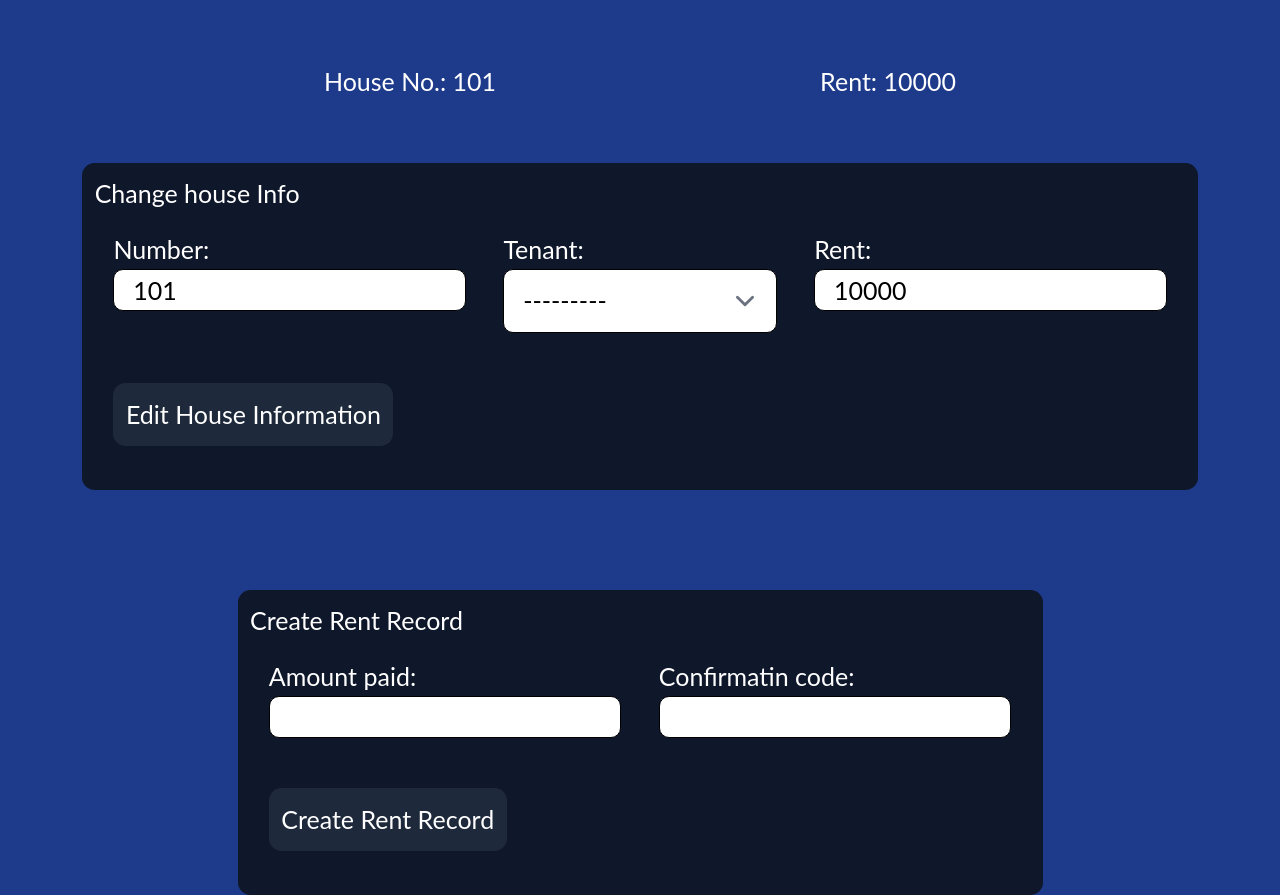
After one commit to webala/rent-app, a Django app: page /dash/house/1 in a window 1280 px wide. The commit adds this page. Run offline with Django 4.2, Linux system fonts and the light colour scheme; data comes from the database, SQL or seed files in the repository; both versions use the stored data as it was after the commit; some libraries are stand-ins or nearby versions.

Commit message:
create rent records form created

```diff
--- a/main/forms.py
+++ b/main/forms.py
@@ -1,5 +1,5 @@
 from django import forms
-from .models import House, Tenant
+from .models import House, RentRecord, Tenant
 
 class CreateHouse(forms.ModelForm):
     class Meta:
@@ -11,3 +11,8 @@
     class Meta:
         model = Tenant
         fields = ['name', 'email', 'phone_number']
+
+class CreateRentRecord(forms.ModelForm):
+    class Meta:
+        model = RentRecord
+        fields = ['amount_paid', 'confirmatin_code']
--- a/main/models.py
+++ b/main/models.py
@@ -7,12 +7,16 @@ class Tenant(models.Model):
     email = models.EmailField()
     phone_number = models.CharField(max_length=20)
 
+
+    def __str__(self) -> str:
+        return str(self.name)
+
 class House(models.Model):
     number = models.IntegerField()
     tenant = models.ForeignKey(Tenant, on_delete=models.CASCADE, null=True, blank=True)
     rent = models.IntegerField()
 
-    def __repr__(self) -> str:
+    def __str__(self) -> str:
         return str(self.number)
 
 class RentRecord(models.Model):
@@ -20,3 +24,4 @@ class RentRecord(models.Model):
     amount_paid = models.IntegerField()
     payment_date = models.DateTimeField(auto_now_add=True)
     balance = models.IntegerField()
+    confirmatin_code = models.CharField(max_length=50)
--- a/main/templates/dash.html
+++ b/main/templates/dash.html
@@ -14,12 +14,14 @@
         </div>
     </nav>
 
-    <div class="grid grid-cols-2 gap-10 houses sm:flex sm:flex-wrap sm:flex-row">
+    <div class="grid grid-cols-2 gap-10 houses sm:flex sm:flex-wrap sm:flex-row w-full">
         {% for house in houses %}
-            <div class="rounded-lg bg-slate-800 w-3/5 flex flex-col items-center justify-center group house cursor-pointer">
+        <a href="/dash/house/{{house.id}}" class="w-5/6 sm:w-1/4">
+            <div class="rounded-lg bg-slate-800 flex flex-col items-center justify-center group house cursor-pointer">
                 <i class="uil uil-home group-hover:animate-bounce"></i>
                 <p>{{house.number}}</p>
             </div>
+        </a>
         {% endfor %}
     </div>
 
--- /dev/null
+++ b/main/templates/house.html
@@ -0,0 +1,55 @@
+{% extends 'base.html' %}
+
+
+{% block content %}
+<div class="house flex flex-col items-center">
+    <div class="detail flex flex-col items-center sm:flex-row sm:justify-evenly w-full my-10">
+        <h1>House No.: {{house.number}}</h1>
+        <p>Rent: {{house.rent}}</p>
+        {% if house.tenant %}
+            <p>{{house.tenant}}</p>
+        {% endif %}
+    </div>
+    <div class="edit bg-slate-900 rounded-lg p-2">
+        <h1>Change house Info</h1>
+        <form action="#" method="POST">
+            {% csrf_token %}
+
+            <div class="xl:flex xl:flex-row">
+                {% for field in edit_house_form %}
+                <div class="field flex flex-col m-3">
+                    {{ field.errors }}
+                    {{ field.label_tag }} {{ field }}
+                    {% if field.help_text %}
+                    <p class="help">{{ field.help_text|safe }}</p>
+                    {% endif %}
+                </div>
+                {% endfor %}
+            </div>
+            <button class="bg-slate-800 my-5 mx-3 p-2 rounded-lg hover:scale-110 transition ease-in duration-200" type="submit">Edit House Information</button>
+        </form>
+    </div>
+    <div class="rent-records mt-16">
+        <div class="create bg-slate-900 rounded-lg p-2">
+            <h1>Create Rent Record</h1>
+            <form action="#" method="POST">
+                {% csrf_token %}
+
+                <div class="xl:flex xl:flex-row">
+                    {% for field in create_rent_record_form %}
+                    <div class="field flex flex-col m-3">
+                        {{ field.errors }}
+                        {{ field.label_tag }} {{ field }}
+                        {% if field.help_text %}
+                        <p class="help">{{ field.help_text|safe }}</p>
+                        {% endif %}
+                    </div>
+                    {% endfor %}
+                </div>
+                <button class="bg-slate-800 my-5 mx-3 p-2 rounded-lg hover:scale-110 transition ease-in duration-200"
+                    type="submit">Create Rent Record</button>
+            </form>
+        </div>
+    </div>
+</div>
+{% endblock %}
--- a/main/urls.py
+++ b/main/urls.py
@@ -1,9 +1,9 @@
 from django.urls import path
-from .views import create_house, create_tenant, dash
+from .views import create_house, create_tenant, dash, house_view
 
 urlpatterns = [
     path('', dash, name='dash'),
     path('house/create', create_house, name='create_house'),
-    path('tenant/create', create_tenant, name='create_tenant')
-
+    path('tenant/create', create_tenant, name='create_tenant'),
+    path('house/<int:house_id>', house_view, name='house')
 ]
--- a/main/views.py
+++ b/main/views.py
@@ -1,5 +1,5 @@
 from django.shortcuts import render
-from .forms import CreateHouse, CreateTenant
+from .forms import CreateHouse, CreateRentRecord, CreateTenant
 from .models import House
 
 # Create your views here.
@@ -39,3 +39,24 @@ def create_tenant(request):
     }
 
     return render(request, 'create_tenant.html', context)
+
+
+def house_view(request, house_id):
+    house = House.objects.get(id=house_id)
+    edit_house_form = CreateHouse(instance=house)
+    create_rent_record_form = CreateRentRecord(request.POST or None)
+
+    if request.method == 'POST':
+        edit_house_form = CreateHouse(request.POST)
+        if edit_house_form.is_valid():
+            edit_house_form.save()
+
+        if create_rent_record_form.is_valid():
+            obj = create_rent_record_form.save(commit=False)
+
+    context = {
+        'house': house,
+        'edit_house_form': edit_house_form,
+        'create_rent_record_form': create_rent_record_form
+    }
+    return render(request, 'house.html', context)
--- a/theme/static/css/dist/styles.css
+++ b/theme/static/css/dist/styles.css
@@ -741,6 +741,53 @@ select {
   position: static;
 }
 
+.m-3 {
+  margin: 0.75rem;
+}
+
+.my-10 {
+  margin-top: 2.5rem;
+  margin-bottom: 2.5rem;
+}
+
+.my-5 {
+  margin-top: 1.25rem;
+  margin-bottom: 1.25rem;
+}
+
+.mx-3 {
+  margin-left: 0.75rem;
+  margin-right: 0.75rem;
+}
+
+.mb-3 {
+  margin-bottom: 0.75rem;
+}
+
+.mt-5 {
+  margin-top: 1.25rem;
+}
+
+.mt-52 {
+  margin-top: 13rem;
+}
+
+.mt-2 {
+  margin-top: 0.5rem;
+}
+
+.mt-20 {
+  margin-top: 5rem;
+}
+
+.mt-1 {
+  margin-top: 0.25rem;
+}
+
+.mt-16 {
+  margin-top: 4rem;
+}
+
 .block {
   display: block;
 }
@@ -753,8 +800,12 @@ select {
   display: grid;
 }
 
-.w-3\/5 {
-  width: 60%;
+.w-full {
+  width: 100%;
+}
+
+.w-5\/6 {
+  width: 83.333333%;
 }
 
 .cursor-pointer {
@@ -765,16 +816,8 @@ select {
   grid-template-columns: repeat(2, minmax(0, 1fr));
 }
 
-.flex-row {
-  flex-direction: row;
-}
-
 .flex-col {
   flex-direction: column;
-}
-
-.flex-wrap {
-  flex-wrap: wrap;
 }
 
 .items-center {
@@ -797,6 +840,10 @@ select {
   border-radius: 0.5rem;
 }
 
+.rounded {
+  border-radius: 0.25rem;
+}
+
 .bg-blue-900 {
   --tw-bg-opacity: 1;
   background-color: rgb(30 58 138 / var(--tw-bg-opacity));
@@ -805,6 +852,21 @@ select {
 .bg-slate-800 {
   --tw-bg-opacity: 1;
   background-color: rgb(30 41 59 / var(--tw-bg-opacity));
+}
+
+.bg-white {
+  --tw-bg-opacity: 1;
+  background-color: rgb(255 255 255 / var(--tw-bg-opacity));
+}
+
+.bg-slate-900 {
+  --tw-bg-opacity: 1;
+  background-color: rgb(15 23 42 / var(--tw-bg-opacity));
+}
+
+.bg-slate-600 {
+  --tw-bg-opacity: 1;
+  background-color: rgb(71 85 105 / var(--tw-bg-opacity));
 }
 
 .p-2 {
@@ -828,12 +890,53 @@ select {
   letter-spacing: 0em;
 }
 
+.transition {
+  transition-property: color, background-color, border-color, fill, stroke, opacity, box-shadow, transform, filter, -webkit-text-decoration-color, -webkit-backdrop-filter;
+  transition-property: color, background-color, border-color, text-decoration-color, fill, stroke, opacity, box-shadow, transform, filter, backdrop-filter;
+  transition-property: color, background-color, border-color, text-decoration-color, fill, stroke, opacity, box-shadow, transform, filter, backdrop-filter, -webkit-text-decoration-color, -webkit-backdrop-filter;
+  transition-timing-function: cubic-bezier(0.4, 0, 0.2, 1);
+  transition-duration: 150ms;
+}
+
+.duration-200 {
+  transition-duration: 200ms;
+}
+
+.ease-in {
+  transition-timing-function: cubic-bezier(0.4, 0, 1, 1);
+}
+
 * {
   font-size: 25px;
+  color: white;
+  font-family: 'Lato', sans-serif;
 }
 
 .houses .house {
   height: 100px;
+}
+
+.field input, .field select {
+  height: 1.7em;
+  border: 1px solid black;
+  border-radius: 10px;
+  color: black;
+}
+
+.field select {
+  height: -webkit-fit-content;
+  height: -moz-fit-content;
+  height: fit-content;
+}
+
+/* .house .edit button {
+    transition: 0.3s ease;
+} */
+
+.hover\:scale-110:hover {
+  --tw-scale-x: 1.1;
+  --tw-scale-y: 1.1;
+  transform: translate(var(--tw-translate-x), var(--tw-translate-y)) rotate(var(--tw-rotate)) skewX(var(--tw-skew-x)) skewY(var(--tw-skew-y)) scaleX(var(--tw-scale-x)) scaleY(var(--tw-scale-y));
 }
 
 @-webkit-keyframes bounce {
@@ -878,6 +981,10 @@ select {
     display: flex;
   }
 
+  .sm\:w-1\/4 {
+    width: 25%;
+  }
+
   .sm\:flex-row {
     flex-direction: row;
   }
@@ -885,4 +992,28 @@ select {
   .sm\:flex-wrap {
     flex-wrap: wrap;
   }
+
+  .sm\:justify-evenly {
+    justify-content: space-evenly;
+  }
 }
+
+@media (min-width: 768px) {
+  .md\:flex {
+    display: flex;
+  }
+
+  .md\:flex-row {
+    flex-direction: row;
+  }
+}
+
+@media (min-width: 1280px) {
+  .xl\:flex {
+    display: flex;
+  }
+
+  .xl\:flex-row {
+    flex-direction: row;
+  }
+}
```
Also changed, not shown: theme/static_src/src/styles.css (+18 -0 lines), db.sqlite3, main/migrations/0003_rentrecord_confirmatin_code.py (added).
